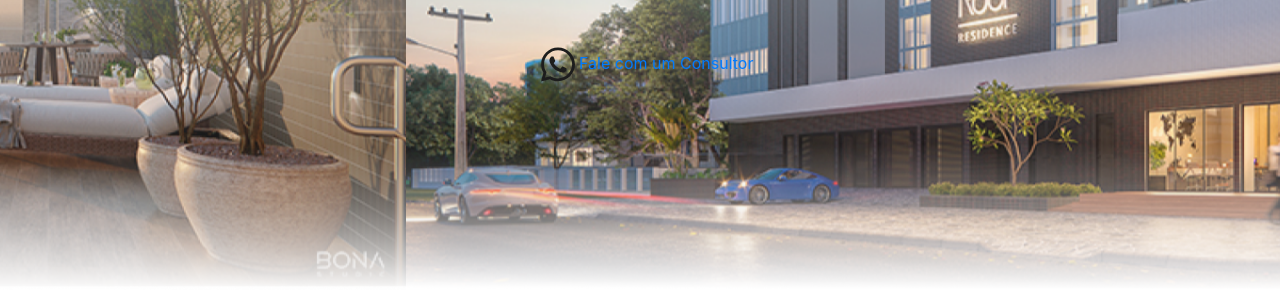
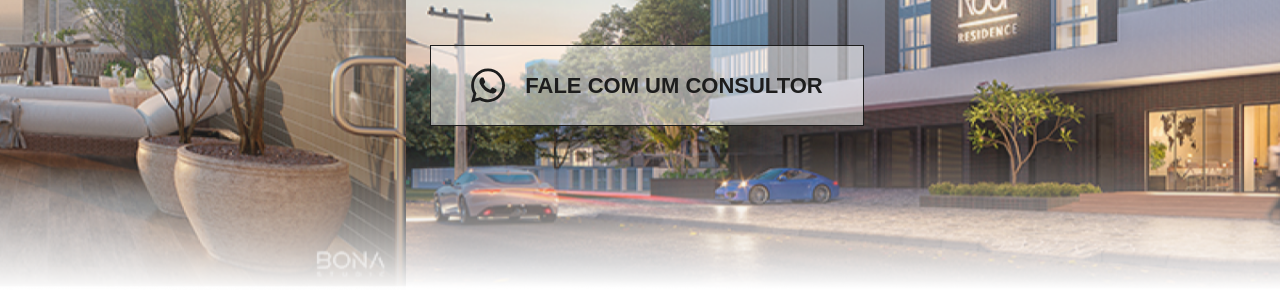
Before and after one commit to ArkMidia/ImoveisTramandai, a plain HTML site: page index.html in a window 1280 px wide. Shown: the part 422-729 px from the top of the page. Drawn offline with nearby package versions, Linux system fonts and the light colour scheme; a web font is replaced by a local one.

Commit message:
the roof

```diff
--- a/assets/css/less/components/buttons.less
+++ b/assets/css/less/components/buttons.less
@@ -2,6 +2,31 @@
 
 @import "../base/_pallete.less";
 
-// out: false
+.btn__transparent {
+    display: flex;
+    align-items: center;
+    justify-content: center;
+    width: fit-content;
+    padding: 20px 40px;
+    color: #1D1D1D;
+    text-decoration: none;
+    font: 600 22px @fontC;
+    text-transform: uppercase;
+    background-color: rgba(255, 255, 255, 0.5);
+    border: 1px solid #1D1D1D;
 
-@import "../base/_pallete.less";
+    img {
+        margin-right: 20px;
+    }
+
+    .--transition();
+    &:hover {
+        color: white;
+        box-shadow: 0 0 30px rgba(255, 255, 255, 0.5);
+        background-color: #1D1D1D;
+
+        img {
+            filter: brightness(0) saturate(100%) invert(100%) sepia(0%) saturate(0%) hue-rotate(93deg) brightness(103%) contrast(103%);
+        }
+    }
+}
--- a/index.html
+++ b/index.html
@@ -124,7 +124,7 @@
                     <h2>Empreendimento Alto Padrão</h2>
                     <p>Construindo seus sonhos perto do mar</p>
 
-                    <a href="#">
+                    <a href="#" class="btn__transparent">
                         <img src="assets/img/icon-whats.svg" alt="Fale conosco">
                         Fale com um Consultor
                     </a>
```
Also changed, not shown: assets/css/main.css, assets/css/main.less (line endings or trailing spaces).
